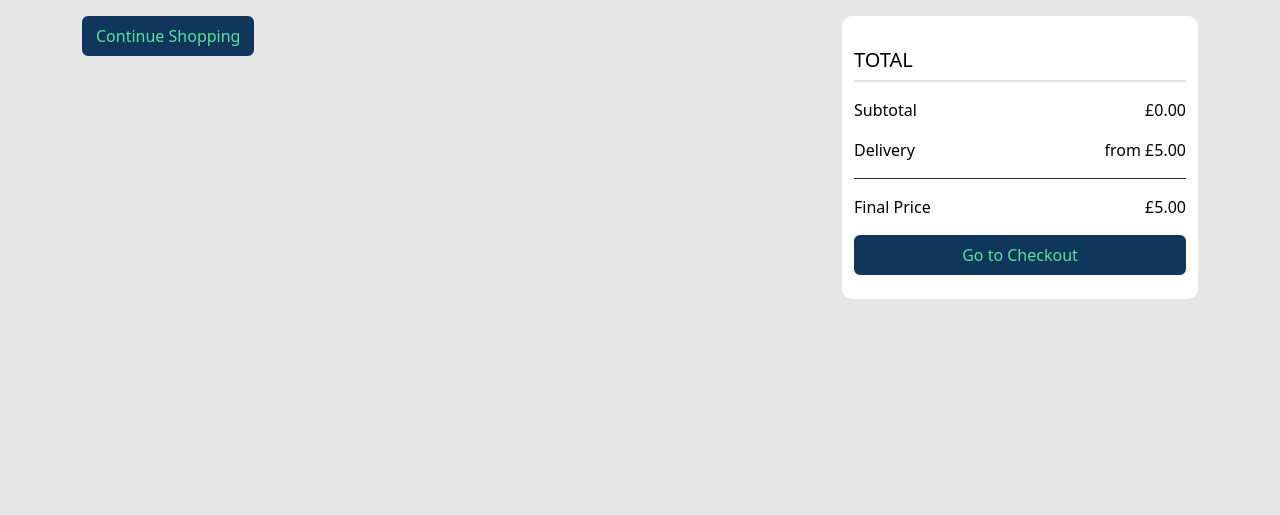
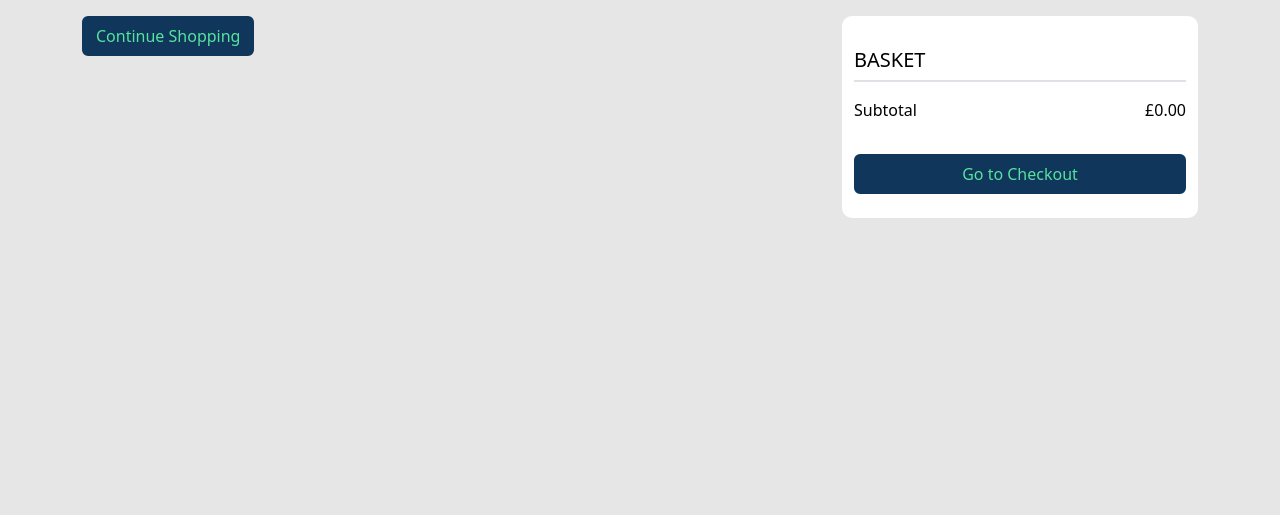
Before and after one commit to georeeve/group13-frontend, a Flask app: page /basket/ in a window 1280 px wide. Shown: the part 125-640 px from the top of the page. Run offline with Flask 2, Linux system fonts and the light colour scheme.

Commit message:
Add checkout actions (#28)

```diff
--- a/app.py
+++ b/app.py
@@ -12,9 +12,11 @@ from logout import logout
 
 from register import register
 
+from userProfile import userprofile
+
 from basket import basket
 
-from userProfile import userprofile
+from checkout import checkout
 
 # from login import resetpassword
 
@@ -32,9 +34,11 @@ app.register_blueprint(logout, url_prefix="/logout")
 
 app.register_blueprint(register, url_prefix="/register")
 
+app.register_blueprint(userprofile, url_prefix="/userprofile")
+
 app.register_blueprint(basket, url_prefix="/basket")
 
-app.register_blueprint(userprofile, url_prefix="/userprofile")
+app.register_blueprint(checkout, url_prefix="/checkout")
 
 
 
--- a/basket.py
+++ b/basket.py
@@ -3,6 +3,9 @@ from flask import Blueprint, render_template, request, flash, jsonify, redirect,
 import requests
 import json
 import base64
+
+from basket_utils import get_basket_data_items, get_basket, set_basket
+
 #request allows us to do profile?name= in browser
 
 #initialise Blueprint
@@ -13,18 +16,9 @@ basket = Blueprint(__name__, "basket")
 #routing to main basket page
 @basket.route("/", methods = ['GET','POST'])
 def basketlanding():
-    basket_cookie = request.cookies.get("basket")
-    user_basket = json.loads(base64.b64decode(basket_cookie.encode('ascii')).decode('ascii')) if basket_cookie is not None else {}
+    user_basket = get_basket(request)
 
-    items = []
-    total_price = 0.0
-    for item, quantity in user_basket.items():
-        response = requests.get('http://localhost:8080/api/v1/items/' + item)
-        data_item = response.json()
-        data_item['selected_quantity'] = quantity
-        items.append(data_item)
-        total_price += data_item['price'] * quantity
-
+    items, total_price = get_basket_data_items(user_basket)
     return render_template("basket.html", items=items, total_price=total_price)
 
 #adds items to the basket, also prompts user to sign in if they add an item without being signed in
@@ -36,15 +30,7 @@ def add_item():
     new_quantity = int(data['quantity'])
     user_basket[item_id] = new_quantity
     res = make_response()
-
-    signIn = request.cookies.get('token')
-
-    if signIn == None:
-        flash("Please sign in first", "info")
-        res = redirect(url_for('login.signInLanding'))
-        return res
-    else:
-        return set_basket(res, user_basket)
+    return set_basket(res, user_basket)
 
 #deleting items from the basket
 @basket.route("/delete", methods=['POST'])
@@ -55,13 +41,3 @@ def delete_item():
     del user_basket[item_id]
     res = make_response()
     return set_basket(res, user_basket)
-
-#gets the basket and returns as json
-def get_basket(req):
-    basket_cookie = req.cookies.get("basket")
-    return json.loads(base64.b64decode(basket_cookie.encode('ascii')).decode('ascii')) if basket_cookie is not None else {}
-
-#sets the basket cookie
-def set_basket(res, user_basket):
-    res.set_cookie("basket", base64.b64encode(json.dumps(user_basket).encode('ascii')).decode('ascii'), samesite="Strict")
-    return res
--- /dev/null
+++ b/basket_utils.py
@@ -0,0 +1,26 @@
+import base64
+import json
+
+import requests
+
+
+def get_basket(req):
+    basket_cookie = req.cookies.get("basket")
+    return json.loads(base64.b64decode(basket_cookie.encode('ascii')).decode('ascii')) if basket_cookie is not None else {}
+
+
+def set_basket(res, user_basket):
+    res.set_cookie("basket", base64.b64encode(json.dumps(user_basket).encode('ascii')).decode('ascii'), samesite="Strict")
+    return res
+
+
+def get_basket_data_items(user_basket):
+    items = []
+    total_price = 0.0
+    for item, quantity in user_basket.items():
+        response = requests.get('http://localhost:8080/api/v1/items/' + item)
+        data_item = response.json()
+        data_item['selected_quantity'] = quantity
+        items.append(data_item)
+        total_price += data_item['price'] * quantity
+    return items, total_price
--- a/home.py
+++ b/home.py
@@ -68,11 +68,5 @@ def add_item():
     res.set_cookie("basket", base64.b64encode(json.dumps(basket).encode('ascii')).decode('ascii'), samesite="Strict")
     return res
 
-#routing to the checkout page from basket
-@home.route("/checkout")
-def checkout():
-    return render_template("checkout.html")
-
-
 if __name__ == '__main__':
     home.run()
--- a/templates/components/basket-total.html
+++ b/templates/components/basket-total.html
@@ -1,25 +1,13 @@
 {% set delivery = 5 %}
 <div class="container-sm basket__product_card total__card">
   <div class="row mb-3 border-bottom border-2">
-    <h5 class="total__title">Total</h5>
+    <h5 class="total__title">Basket</h5>
   </div>
   <div class="row mb-3">
     <p class="col total__subtotal">Subtotal</p>
     <p class="col total__sub-price">£{{ "%.2f"|format(total_price) }}</p>
   </div>
-  <div class="row pb-3 border-bottom border-1 border-dark">
-    <p class="col total__delivery">Delivery</p>
-    <p class="col total__sub-price">from £{{"%.2f"|format(delivery)}}</p>
-  </div>
-  <div class="row pt-3">
-    <p class="col total__price">Final Price</p>
-    <p class="col total__sub-price">
-      £{{"%.2f"|format(total_price + delivery)}}
-    </p>
-  </div>
   <div class="row">
-    <button type="button" class="btn btn__main btn__checkout">
-      <a href="{{url_for('home.checkout')}}">Go to Checkout</a>
-    </button>
+    <a class="btn btn__main btn__checkout" href="{{url_for('checkout.get_checkout')}}">Go to Checkout</a>
   </div>
 </div>
```
Also changed, not shown: checkout.py (added, +22 -0 lines), templates/checkout.html (+8 -10 lines).
